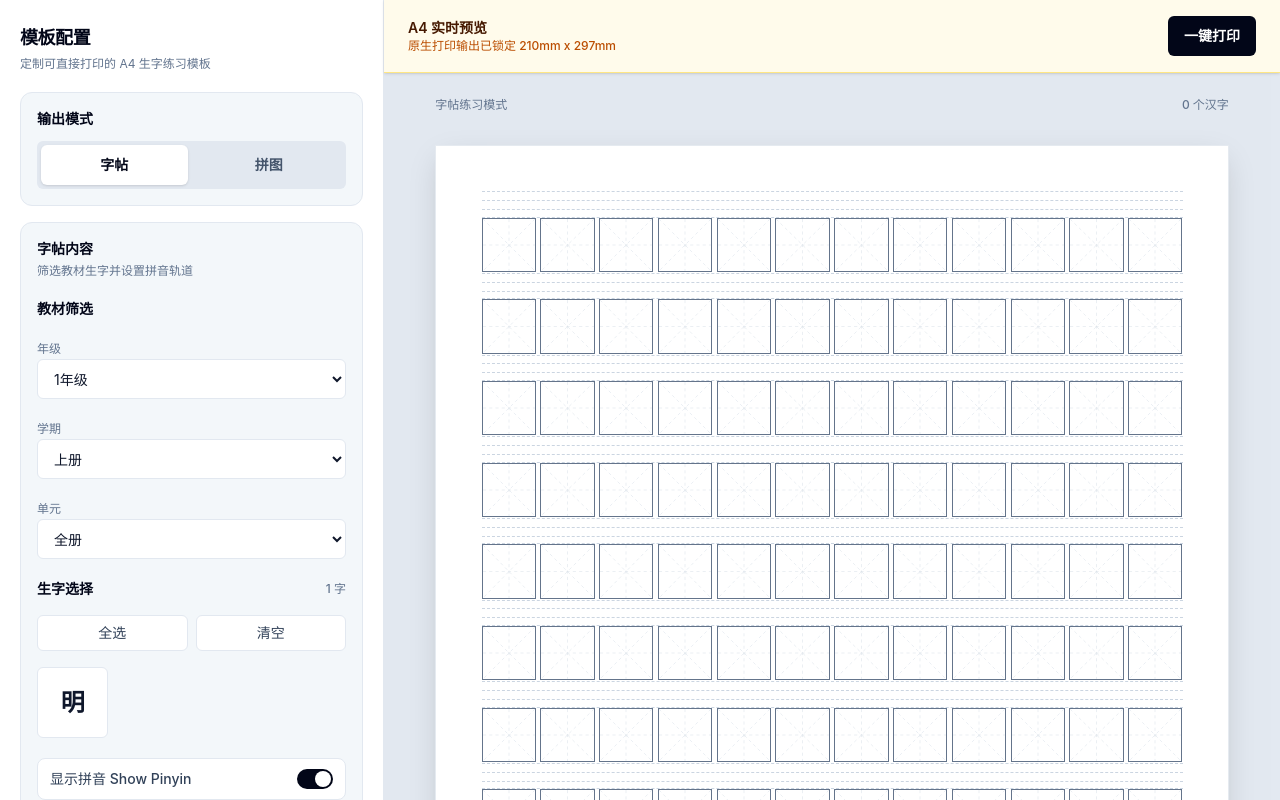
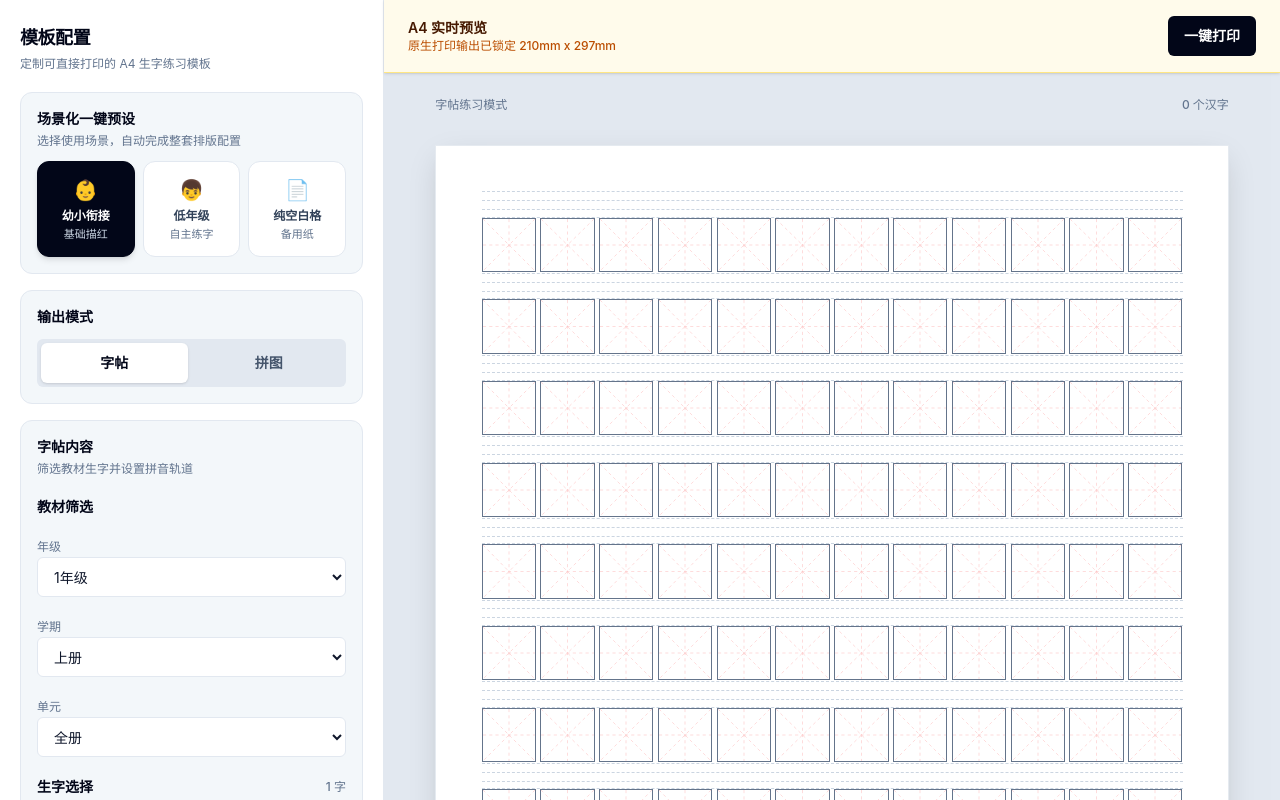
Before and after one commit to soyona/Print4A, a React (Vite) app: page / in a window 1280 px wide. Shown: the top 800 px of the page. Built offline with nearby package versions, Linux system fonts and the light colour scheme.

Commit message:
feat: streamline workbook configuration flow

```diff
--- a/memory-bank/activeContext.md
+++ b/memory-bank/activeContext.md
@@ -1,4 +1,11 @@
 # 动态上下文 (activeContext.md)
+## 当前所处阶段（2026-07-11 产品经理交互动线升级完成）
+已完成产品经理交互动线升级：左侧模板配置顶部新增三组高对比场景化一键预设。幼小衔接预设联动开启拼音、米字格与笔顺引导，设置 8 格浅红描红、0 格留白；低年级预设关闭拼音与笔顺引导，形成 1 格黑色母字加 11 格淡灰空白练习格；纯空白备用纸预设会清空全部选字，并复用现有空状态算法铺满整页。
+
+生字选择区已在全选/清空操作旁加入纸张预算实时指示器，按每页 12 行动态反馈已选字数、预计 A4 页数及尾页纯空白补齐行数，并通过 `aria-live` 提供即时状态反馈。格子样式、拼音及笔顺描红精细表单默认折叠，由“高级自定义微调 ⚙️”控制平滑展开，降低新用户首次使用的信息密度。
+
+本轮修改范围为 `src/components/SidebarLayout.tsx` 与 `src/store/useAppStore.ts`。已运行黑名单审计、`git diff --check` 与 `npm run build`，TypeScript、Vite、Tailwind 生产构建一次通过，生成完整 CSS/JS 静态产物；具备 Git 推送后触发 Vercel 自动部署并进行线上终极质检的条件。
+
 ## 当前所处阶段（2026-07-11 视觉与空间布局优化完成）
 已完成产品经理视觉与空间布局优化：`SidebarLayout` 由 320px 拓宽至 384px，右侧 `main` 保持 `flex-1` 并将工作台调整为 `bg-slate-200/80`，显著拉开白色 A4 纸张与网页背景的明暗反差。
 
--- a/memory-bank/progress.md
+++ b/memory-bank/progress.md
@@ -1,5 +1,7 @@
 # 任务进度看板 (progress.md)
 ## 🚀 开发进度清单
+[x] 产品经理交互动线升级完成：三组场景化 Presets、一键配置联动与纯空白纸清选字、12 行/页纸张预算实时反馈、高级自定义默认折叠及平滑展开全部落地
+
 [x] 视觉与空间布局优化完成：384px 配置侧栏、沉浸式灰色工作台、A4 双层纸张阴影/浅灰边框/24px 页间距、动态页码边界指示器与打印纯净度清零规则全部落地
 
 [x] Vercel 生产样式链路修复完成：接入 Tailwind Vite 插件与 CSS 入口，构建生成 CSS bundle，并通过生产预览布局、控制台及选字交互验证
@@ -55,6 +57,7 @@
 [x] Vercel 404 部署配置修复完成：补齐 Vite 生产构建入口、根级 `index.html`、`dist` 输出目录与 SPA fallback，本地生产构建及 HTTP 200 产物验证通过
 
 ## 最近完成
+- 2026-07-11: 已完成产品经理交互动线升级：模板配置顶部新增“幼小衔接·基础描红”“低年级·自主练字”“纯空白格·备用纸”三组高对比 Presets，分别联动拼音、米字格、笔顺引导、描红/留白数量与浅红/淡灰线色，纯空白场景同步清空选字并触发现有整页空状态算法。生字选择区新增按每页 12 行计算的实时纸张预算面板，动态显示已选字数、预计 A4 页数和尾页补齐行数；拼音、格子样式与笔顺描红微调默认折叠，由“高级自定义微调 ⚙️”平滑展开。黑名单审计、`git diff --check` 与 `npm run build` 一次通过，等待 Git 推送触发 Vercel 自动部署。
 - 2026-07-11: 已完成产品经理视觉与空间布局优化：`SidebarLayout` 从 `w-80` 拓宽为 `w-96`，右侧 `main` 保持 `flex-1` 并使用 `bg-slate-200/80` 工作台背景；网页端 `.a4-page` 增加 24px 页间距、半透明浅灰边框及双层厚重阴影，相邻页面之间动态显示“- 第 X 页 / 共 Y 页 -”指示器。打印媒体隐藏指示器，并以 `!important` 清零页面 margin、shadow 与 border。`npm run build` 一次通过，黑名单审计及 `git diff --check` 通过，等待 Git 推送触发 Vercel 自动部署。
 - 2026-07-11: 已修复 Vercel Deployment Details 404 的缺失构建入口：新增根级 `index.html`，在 `package.json` 增加 Vite `dev` / `build` / `preview` 脚本及锁定依赖，并在 `vercel.json` 显式配置 `npm run build`、`dist`、Vite 框架和 SPA fallback。`npm run build` 成功生成 `dist/index.html` 与哈希化 JS；本地生产预览根路径和 JS 资源均返回 HTTP 200，配置断言及 `git diff --check` 通过，可重新触发生产部署。
 - 2026-07-11: 已一次性同步修正 `test-print.html` 与 `PreviewContainer.tsx`：删除静态 SVG 的 2px 黑色 `<rect>`，两侧字格统一为 `1px #64748b` 独立外框，内部辅助线统一为 `#cbd5e1`、0.8、`6 6`；四线三格统一为 7mm 且四条线位于顶部/1/3/2/3/底部，消除田字格上方空隙。拼音及字格 Grid 统一加入 1.2mm 横向间距，行距统一为 0.25mm；静态格宽/分页公式同步计入列间距，并为少字尾页补齐空白行。`npx tsc --noEmit` 0 报错，内嵌脚本 `embedded-js-ok 1`，目标差异空白检查通过；等待人类刷新静态模板视觉验收。
--- a/src/components/SidebarLayout.tsx
+++ b/src/components/SidebarLayout.tsx
@@ -1,3 +1,4 @@
+import { useState } from 'react';
 import { useAppStore } from '../store/useAppStore.js';
 import type { AppState, CharacterMeta, GradeLevel, OutputMode, SemesterType, WorkbookConfig } from '../types/index.js';
 
@@ -140,6 +141,10 @@ const CharacterPicker = () => {
     }));
   const visibleCharacters = getFilteredCharacters(characterPool, filter);
   const visibleCharacterIds = visibleCharacters.map((character) => character.id);
+  const selectedCount = selectedCharIds.size;
+  const rowsPerPage = 12;
+  const estimatedPages = Math.max(1, Math.ceil(selectedCount / rowsPerPage));
+  const blankRowsOnLastPage = estimatedPages * rowsPerPage - selectedCount;
 
   const handleSelectAll = (): void => {
     selectAllCharacters(visibleCharacterIds);
@@ -159,6 +164,15 @@ const CharacterPicker = () => {
         <button className={actionButtonClassName} type="button" onClick={clearAllCharacters}>
           清空
         </button>
+      </div>
+
+      <div
+        className="rounded-lg border border-blue-100 bg-blue-50 p-2.5 text-xs leading-5 text-blue-800"
+        role="status"
+        aria-live="polite"
+      >
+        已选 {selectedCount} 个生字。预计占用 {estimatedPages} 页 A4 纸（第 1 页满载 12 行，尾页自动补齐{' '}
+        {blankRowsOnLastPage} 行纯空白练习行）。
       </div>
 
       <div className="grid grid-cols-4 gap-2">
@@ -442,7 +456,100 @@ const VisualConfigPanel = () => {
   );
 };
 
-export const SidebarLayout = () => (
+type PresetId = 'FOUNDATION' | 'INDEPENDENT' | 'BLANK';
+
+const presetOptions: Array<{ description: string; icon: string; id: PresetId; label: string }> = [
+  { id: 'FOUNDATION', icon: '👶', label: '幼小衔接', description: '基础描红' },
+  { id: 'INDEPENDENT', icon: '👦', label: '低年级', description: '自主练字' },
+  { id: 'BLANK', icon: '📄', label: '纯空白格', description: '备用纸' },
+];
+
+const PresetSelector = ({ activePreset, onSelect }: { activePreset: PresetId; onSelect: (preset: PresetId) => void }) => (
+  <section className="space-y-3 rounded-xl border border-slate-200 bg-slate-100/80 p-4">
+    <div>
+      <h2 className="text-sm font-semibold text-slate-950">场景化一键预设</h2>
+      <p className="mt-1 text-xs text-slate-500">选择使用场景，自动完成整套排版配置</p>
+    </div>
+
+    <div className="grid grid-cols-3 gap-2">
+      {presetOptions.map((preset) => {
+        const isActive = activePreset === preset.id;
+
+        return (
+          <button
+            key={preset.id}
+            className={[
+              'min-h-24 rounded-xl border px-2 py-3 text-center transition focus:outline-none focus:ring-2 focus:ring-slate-400 focus:ring-offset-2',
+              isActive
+                ? 'border-slate-950 bg-slate-950 text-white shadow-md'
+                : 'border-slate-200 bg-white text-slate-700 hover:border-slate-400 hover:bg-slate-50',
+            ].join(' ')}
+            type="button"
+            aria-pressed={isActive}
+            onClick={() => onSelect(preset.id)}
+          >
+            <span className="block text-xl" aria-hidden="true">{preset.icon}</span>
+            <span className="mt-1 block text-xs font-semibold">{preset.label}</span>
+            <span className={['mt-0.5 block text-[11px]', isActive ? 'text-slate-300' : 'text-slate-500'].join(' ')}>
+              {preset.description}
+            </span>
+          </button>
+        );
+      })}
+    </div>
+  </section>
+);
+
+export const SidebarLayout = () => {
+  const { clearAllCharacters, updateConfig } = useAppStore((state) => ({
+    clearAllCharacters: state.clearAllCharacters,
+    updateConfig: state.updateConfig,
+  }));
+  const [activePreset, setActivePreset] = useState<PresetId>('FOUNDATION');
+  const [isAdvancedOpen, setIsAdvancedOpen] = useState(false);
+
+  const applyPreset = (preset: PresetId): void => {
+    setActivePreset(preset);
+
+    if (preset === 'FOUNDATION') {
+      updateConfig({
+        showPinyin: true,
+        showGrid: true,
+        gridType: 'MI',
+        gridLineColor: '#fca5a5',
+        showStrokeGuide: true,
+        traceColor: '#dc2626',
+        traceCellsCount: 8,
+        emptyCellsCount: 0,
+      });
+      return;
+    }
+
+    if (preset === 'INDEPENDENT') {
+      updateConfig({
+        showPinyin: false,
+        showGrid: true,
+        gridLineColor: '#cbd5e1',
+        showStrokeGuide: false,
+        traceColor: '#4b5563',
+        traceCellsCount: 0,
+        emptyCellsCount: 11,
+      });
+      return;
+    }
+
+    clearAllCharacters();
+    updateConfig({
+      showPinyin: false,
+      showGrid: true,
+      gridLineColor: '#cbd5e1',
+      showStrokeGuide: false,
+      traceCellsCount: 0,
+      emptyCellsCount: 11,
+    });
+  };
+
+  return (
     <aside className="sticky top-0 flex h-screen w-96 shrink-0 flex-col overflow-y-auto border-r border-slate-200 bg-white px-5 py-6">
       <div className="mb-5">
         <h1 className="text-lg font-semibold tracking-tight text-slate-950">模板配置</h1>
@@ -450,6 +557,8 @@ export const SidebarLayout = () => (
       </div>
 
       <div className="space-y-4">
+        <PresetSelector activePreset={activePreset} onSelect={applyPreset} />
+
       <section className="rounded-xl border border-slate-200 bg-slate-100/80 p-4">
         <ModeSwitcher />
       </section>
@@ -461,12 +570,38 @@ export const SidebarLayout = () => (
         </div>
         <TextbookSelector />
         <CharacterPicker />
-        <PinyinConfigControl />
       </section>
 
+        <button
+          className="flex w-full items-center justify-between rounded-xl border border-slate-200 bg-white px-4 py-3 text-sm font-semibold text-slate-700 transition hover:border-slate-400 hover:bg-slate-50"
+          type="button"
+          aria-expanded={isAdvancedOpen}
+          aria-controls="advanced-config-panel"
+          onClick={() => setIsAdvancedOpen((isOpen) => !isOpen)}
+        >
+          <span>高级自定义微调 ⚙️</span>
+          <span className={['text-slate-400 transition-transform duration-300', isAdvancedOpen ? 'rotate-180' : ''].join(' ')} aria-hidden="true">
+            ▾
+          </span>
+        </button>
+
+        <div
+          id="advanced-config-panel"
+          className={[
+            'grid transition-[grid-template-rows,opacity] duration-300 ease-out',
+            isAdvancedOpen ? 'grid-rows-[1fr] opacity-100' : 'pointer-events-none grid-rows-[0fr] opacity-0',
+          ].join(' ')}
+        >
+          <div className="overflow-hidden">
+            <div className="space-y-4 pb-1">
+              <PinyinConfigControl />
               <VisualConfigPanel />
+            </div>
+          </div>
+        </div>
       </div>
     </aside>
   );
+};
 
 export { CharacterPicker, ModeSwitcher, TextbookSelector, VisualConfigPanel };
--- a/src/store/useAppStore.ts
+++ b/src/store/useAppStore.ts
@@ -66,11 +66,11 @@ const createInitialState = (): AppState => ({
     showGrid: true,
     gridType: 'MI',
     gridLineWidth: 0.75,
-    gridLineColor: '#cbd5e1',
+    gridLineColor: '#fca5a5',
     showPinyin: true,
     showStrokeGuide: true,
     textColor: '#111827',
-    traceColor: '#4b5563',
+    traceColor: '#dc2626',
     traceCellsCount: 8,
     emptyCellsCount: 0,
   },
```
Lines whose indentation alone changed are shown as unchanged.
